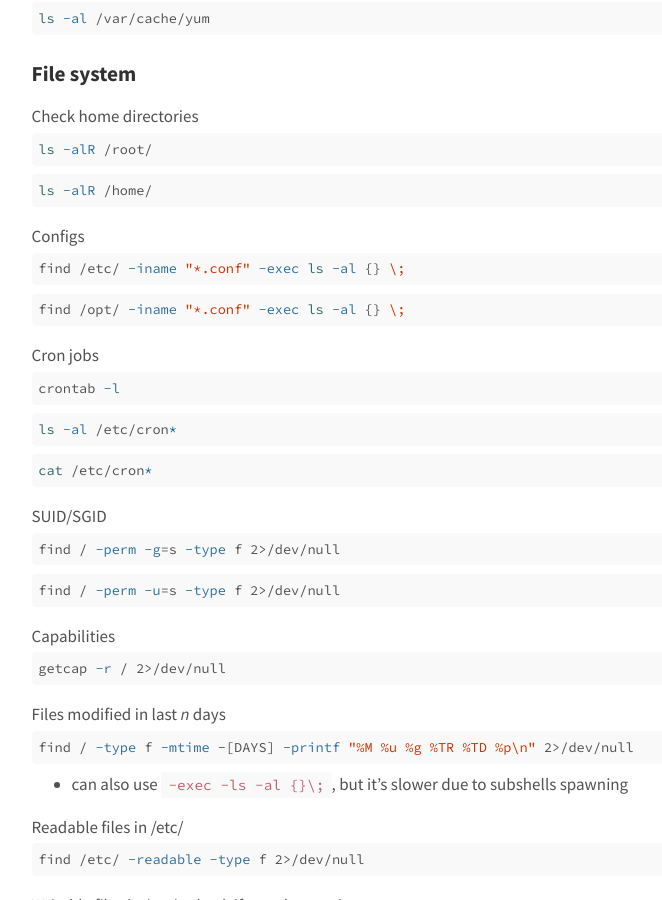
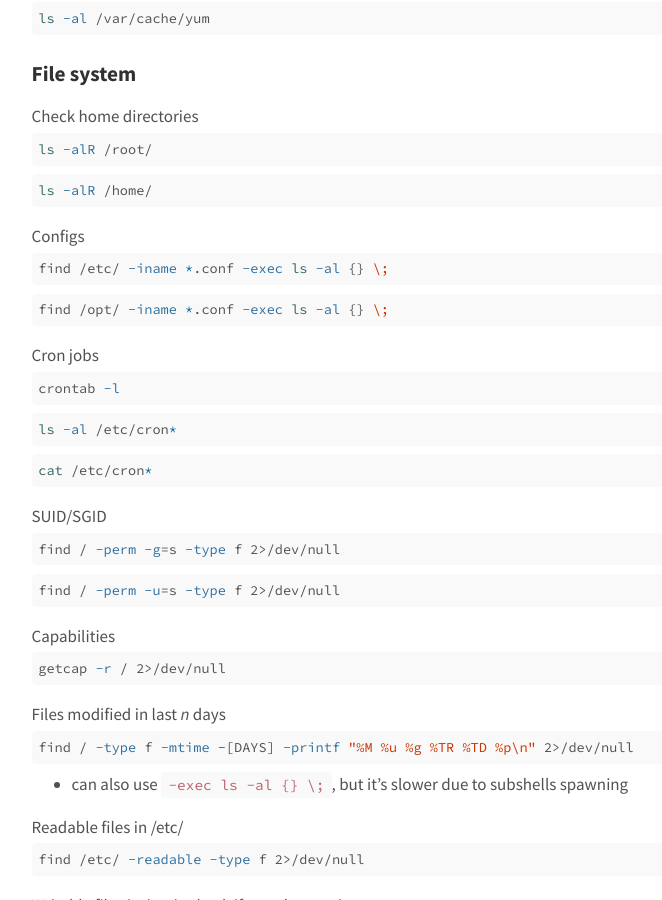
Before and after one commit to agrzeslak/cheatsheet, a Jekyll site: the page built from _topics/linux-privesc.md, in a window 1280 px wide and 900 px high, scrolled down 2907 px. Shown: the whole window, without its empty margins (209-871 px from the left). Built offline with Jekyll 4.4.1, drawn with Linux system fonts in a browser that asks for light colours.

Commit message:
Fixed minor issues

````diff
--- a/_topics/linux-privesc.md
+++ b/_topics/linux-privesc.md
@@ -199,11 +199,11 @@ ls -alR /home/
 
 Configs
 ```shell
-find /etc/ -iname "*.conf" -exec ls -al {} \;
+find /etc/ -iname *.conf -exec ls -al {} \;
 ```
 
 ```shell
-find /opt/ -iname "*.conf" -exec ls -al {} \;
+find /opt/ -iname *.conf -exec ls -al {} \;
 ```
 
 Cron jobs
@@ -237,7 +237,7 @@ Files modified in last _n_ days
 ```shell
 find / -type f -mtime -[DAYS] -printf "%M %u %g %TR %TD %p\n" 2>/dev/null
 ```
-- can also use `-exec -ls -al {}\;`, but it's slower due to subshells spawning
+- can also use `-exec ls -al {} \;`, but it's slower due to subshells spawning
 
 Readable files in /etc/
 ```shell
````
Also changed, not shown: _topics/http.md (+0 -3 lines).
